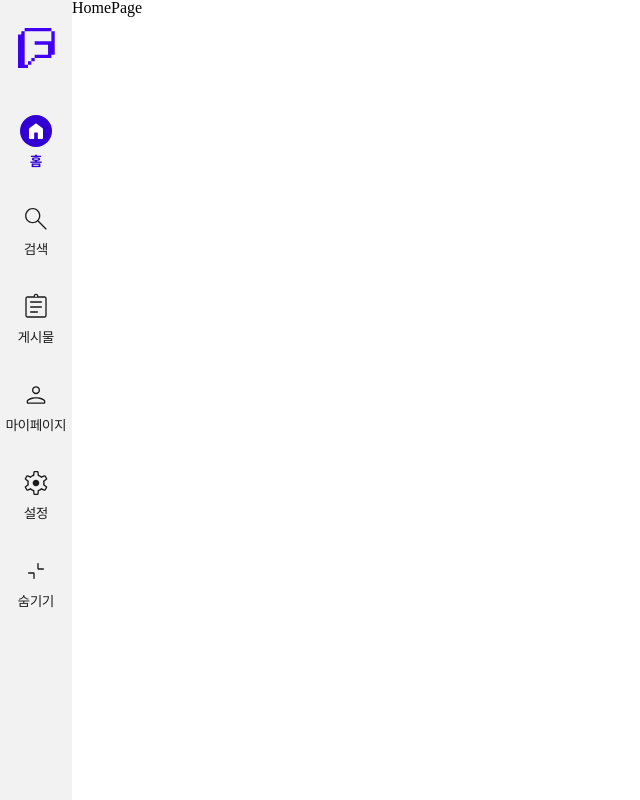
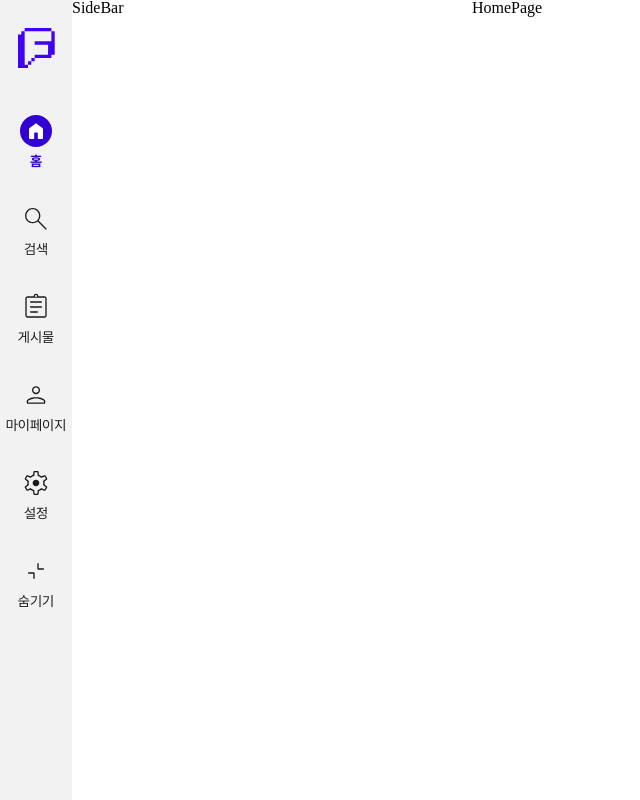
Before and after one commit to Friends77/FRI-FRONT, a React (Vite) app: page / in a window 1280 px wide. Shown: the whole page, without its empty margins (0-640 px from the left). Built offline with nearby package versions, Linux system fonts and the light colour scheme; no server answers.

Commit message:
feat: 사이드바 토글 기능 구현

```diff
--- a/src/components/layout/NavBar/NavBar.styled.ts
+++ b/src/components/layout/NavBar/NavBar.styled.ts
@@ -2,8 +2,9 @@ import { NavLink } from 'react-router';
 import styled from 'styled-components';
 
 export const Wrapper = styled.nav`
-  position: sticky;
+  position: fixed;
   top: 0;
+  left: 0;
   display: flex;
   flex-direction: column;
   gap: 40px;
@@ -12,6 +13,7 @@ export const Wrapper = styled.nav`
   width: 72px;
   height: 100%;
   background-color: ${({ theme }) => theme.colors.Gray_200};
+  z-index: 999;
 `;
 
 export const NavMenuList = styled.ul`
--- a/src/components/layout/NavBar/index.tsx
+++ b/src/components/layout/NavBar/index.tsx
@@ -19,6 +19,9 @@ import HomeFill from '@/components/@common/SVG/Icon/HomeFill';
 import AssignmentFill from '@/components/@common/SVG/Icon/AssignmentFill';
 import ProfileFill from '@/components/@common/SVG/Icon/ProfileFill';
 import SettingFill from '@/components/@common/SVG/Icon/SettingFill';
+import { useRecoilState } from 'recoil';
+import isSideBarOpenAtom from '@/recoil/layout/isSideBarOpen';
+import Expand from '@/components/@common/SVG/Icon/Expand';
 
 const navMenus = [
   {
@@ -55,6 +58,11 @@ const navMenus = [
 ];
 
 const NavBar = () => {
+  const [isSideBarOpen, setIsSideBarOpen] = useRecoilState(isSideBarOpenAtom);
+
+  const handleSideBarToggle = () => {
+    setIsSideBarOpen((prev) => !prev);
+  };
   return (
     <Styled.Wrapper>
       <Link to={ROOT_PATH.ROOT}>
@@ -82,9 +90,18 @@ const NavBar = () => {
           </Styled.NavMenu>
         ))}
         <Styled.NavMenu>
-          <Styled.CollapseBtn>
-            <Collapse title="collapse sidebar" width="32px" height="32px" />
-            <Styled.NavMenuText>숨기기</Styled.NavMenuText>
+          <Styled.CollapseBtn onClick={handleSideBarToggle}>
+            {isSideBarOpen ? (
+              <>
+                <Collapse title="collapse sidebar" width="32px" height="32px" />
+                <Styled.NavMenuText>숨기기</Styled.NavMenuText>
+              </>
+            ) : (
+              <>
+                <Expand title="expand sidebar" width="32px" height="32px" />
+                <Styled.NavMenuText>펼치기</Styled.NavMenuText>
+              </>
+            )}
           </Styled.CollapseBtn>
         </Styled.NavMenu>
       </Styled.NavMenuList>
--- /dev/null
+++ b/src/components/layout/SideBar/SideBar.styled.ts
@@ -0,0 +1,14 @@
+import styled from 'styled-components';
+
+export const Wrapper = styled.aside<{ $isOpen: boolean }>`
+  position: fixed;
+  top: 0;
+  left: 72px;
+  width: 400px;
+  height: 100%;
+  background-color: ${({ theme }) => theme.colors.White};
+  transform: ${({ $isOpen }) =>
+    $isOpen ? 'translateX(0)' : 'translateX(-100%)'};
+  transition: transform 0.3s ease;
+  z-index: 888;
+`;
--- /dev/null
+++ b/src/components/layout/SideBar/index.tsx
@@ -0,0 +1,11 @@
+import { useRecoilValue } from 'recoil';
+import * as Styled from './SideBar.styled';
+import isSideBarOpenAtom from '@/recoil/layout/isSideBarOpen';
+
+const SideBar = () => {
+  const isSideBarOpen = useRecoilValue(isSideBarOpenAtom);
+
+  return <Styled.Wrapper $isOpen={isSideBarOpen}>SideBar</Styled.Wrapper>;
+};
+
+export default SideBar;
--- /dev/null
+++ b/src/components/layout/WithNavBarLayout/WithNavBarLayout.styled.ts
@@ -0,0 +1,16 @@
+import styled from 'styled-components';
+
+export const Wrapper = styled.div`
+  position: relative;
+  display: flex;
+  width: 100%;
+  height: 100%;
+  overflow-y: auto;
+`;
+
+export const Content = styled.div<{ $isSideBarOpen: boolean }>`
+  flex-grow: 1;
+  max-width: calc(100% - 72px);
+  margin-left: ${({ $isSideBarOpen }) => ($isSideBarOpen ? '472px' : '72px')};
+  transition: margin-left 0.3s ease;
+`;
--- a/src/layouts/withNavBar/index.tsx
+++ b/src/components/layout/WithNavBarLayout/index.tsx
@@ -1,12 +1,18 @@
 import NavBar from '@/components/layout/NavBar';
 import { Outlet } from 'react-router';
 import * as Styled from './WithNavBarLayout.styled';
+import SideBar from '../SideBar';
+import { useRecoilValue } from 'recoil';
+import isSideBarOpenAtom from '@/recoil/layout/isSideBarOpen';
 
 const WithNavBarLayout = () => {
+  const isSideBarOpen = useRecoilValue(isSideBarOpenAtom);
+
   return (
     <Styled.Wrapper>
       <NavBar />
-      <Styled.Content>
+      <SideBar />
+      <Styled.Content $isSideBarOpen={isSideBarOpen}>
         <Outlet />
       </Styled.Content>
     </Styled.Wrapper>
--- a/src/layouts/withNavBar/WithNavBarLayout.styled.ts
+++ /dev/null
@@ -1,12 +0,0 @@
-import styled from 'styled-components';
-
-export const Wrapper = styled.div`
-  display: flex;
-  width: 100%;
-  height: 100%;
-  overflow-y: auto;
-`;
-
-export const Content = styled.div`
-  width: calc(100% - 72px);
-`;
--- /dev/null
+++ b/src/recoil/layout/isSideBarOpen/atom.ts
@@ -0,0 +1,8 @@
+import { atom } from 'recoil';
+
+const isSideBarOpenAtom = atom<boolean>({
+  key: 'isSideBarOpen',
+  default: true,
+});
+
+export default isSideBarOpenAtom;
--- /dev/null
+++ b/src/recoil/layout/isSideBarOpen/index.ts
@@ -0,0 +1,3 @@
+import isSideBarOpenAtom from './atom';
+
+export default isSideBarOpenAtom;
--- a/src/routes/AppRouter.tsx
+++ b/src/routes/AppRouter.tsx
@@ -14,12 +14,12 @@ import SignUpPage from '@/pages/auth/signUp';
 import NaverLoginCallbackPage from '@/pages/auth/callback/naver';
 import ResetPasswordPage from '@/pages/auth/resetPassword';
 import GoogleLoginCallback from '@/pages/auth/callback/google';
-import WithNavBarLayout from '@/layouts/withNavBar';
 import HomePage from '@/pages/common/home';
 import ProfilePage from '@/pages/user/profile';
 import BoardPage from '@/pages/board/board';
 import SettingPage from '@/pages/user/setting';
 import SearchPage from '@/pages/common/search';
+import WithNavBarLayout from '@/components/layout/WithNavBarLayout';
 
 export default function AppRouter() {
   const router = createBrowserRouter([
```
